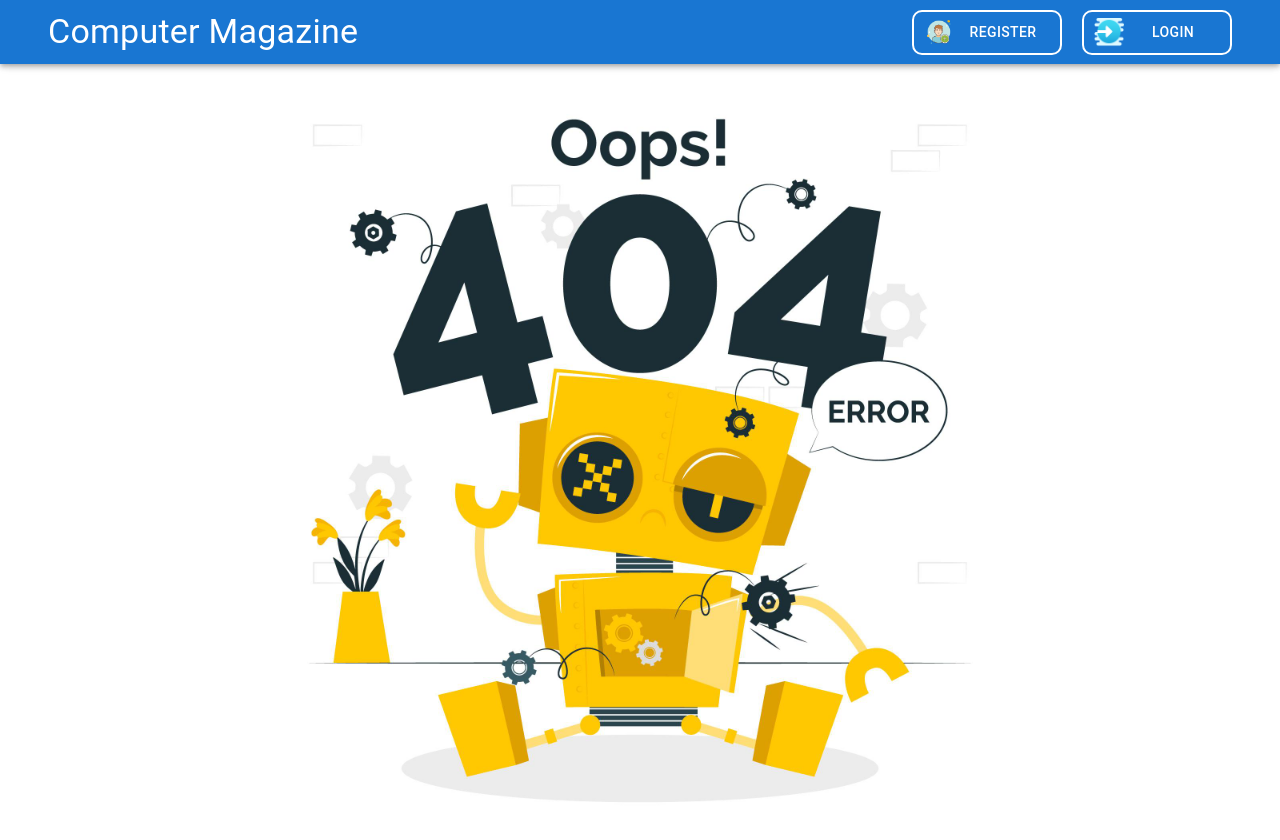
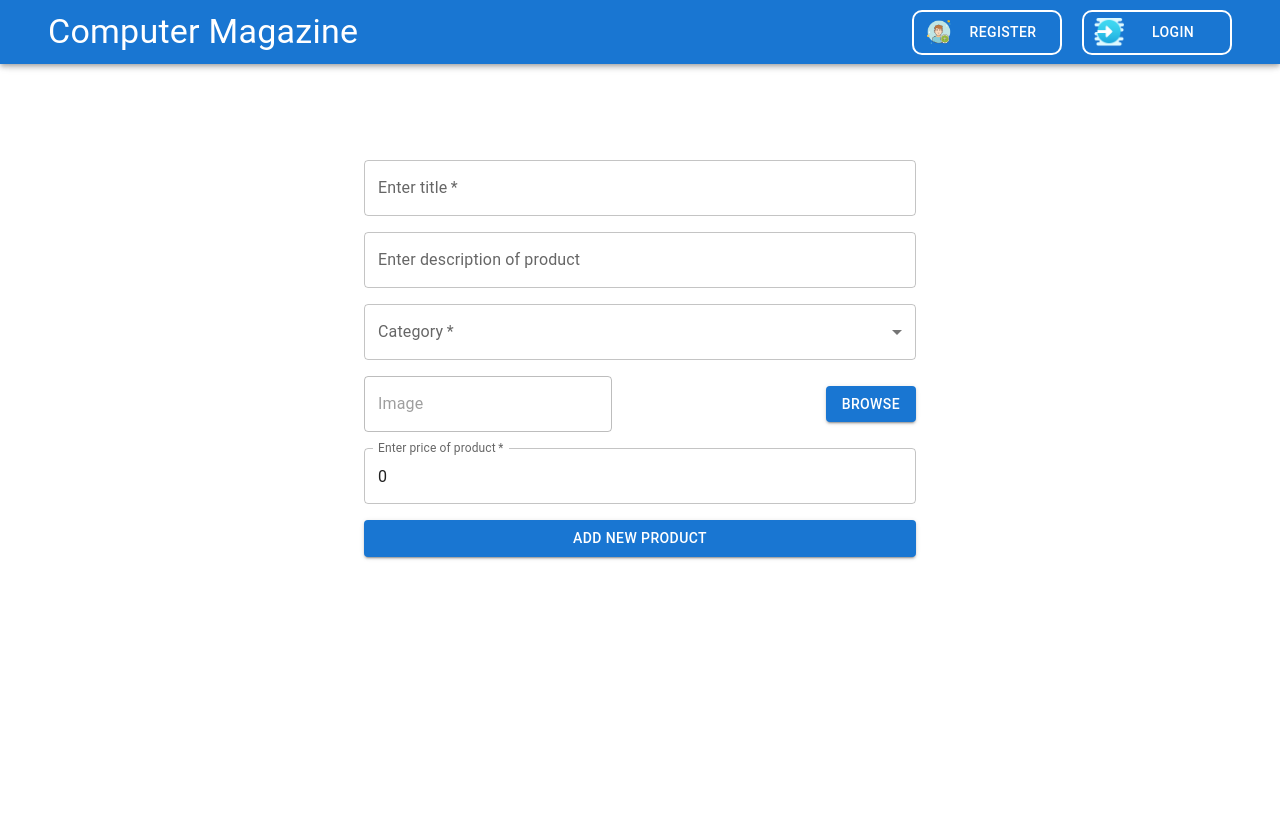
Before and after one commit to red88july/test_work11, a React (Vite) app in the folder frontend/: page /new-product in a window 1280 px wide. Shown: the top 840 px of the page. After the commit the page ends 800 px from the top, so only its background shows below. Built offline with nearby package versions, Linux system fonts and the light colour scheme.

Commit message:
"Create Form for add product, set thunk and slice for on it"

```diff
--- a/frontend/app/store.ts
+++ b/frontend/app/store.ts
@@ -3,6 +3,7 @@ import { combineReducers, configureStore } from '@reduxjs/toolkit';
 import { FLUSH, PAUSE, PERSIST, PURGE, REGISTER, REHYDRATE,persistReducer, persistStore } from 'redux-persist';
 import storage from 'redux-persist/lib/storage';
 import {usersReducer} from '../src/features/users/usersSlice.ts';
+import {productsReducer} from '../src/features/products/productsSlice.ts';
 
 const usersPersistConfig = {
   key: 'magazine:users',
@@ -12,7 +13,7 @@ const usersPersistConfig = {
 
 const rootReducer = combineReducers({
   users: persistReducer(usersPersistConfig, usersReducer),
-
+  products: productsReducer,
 });
 
 export const store = configureStore({
--- a/frontend/src/App.tsx
+++ b/frontend/src/App.tsx
@@ -4,6 +4,7 @@ import {Route, Routes} from 'react-router-dom';
 import RegForm from './features/users/RegForm.tsx';
 import {Box} from '@mui/material';
 import LogForm from './features/users/LogForm.tsx';
+import ProductForm from './features/products/ProductForm.tsx';
 
 function App() {
 
@@ -14,7 +15,7 @@ function App() {
           {/*<Route path="/" element={(<Posts />)}/>*/}
           <Route path="/register" element={(<RegForm />)}/>
           <Route path="/login" element={(<LogForm />)}/>
-          {/*<Route path="/new-post" element={(<PostForm />)}/>*/}
+          <Route path="/new-product" element={(<ProductForm />)}/>
           {/*<Route path="posts/:id" element={(<ViewPost />)}/>*/}
           <Route path="*" element={(
             <Box
--- a/frontend/src/components/UI/AppToolbar/AppToolbar.tsx
+++ b/frontend/src/components/UI/AppToolbar/AppToolbar.tsx
@@ -22,14 +22,13 @@ const AppToolbar = () => {
       <Container maxWidth="xl">
         <Toolbar>
           <Grid container justifyContent="space-between" alignItems="center">
-            <Typography variant="h4" component="div" sx={{flexGrow: 1}}>
+            <Typography variant="h4" component="div">
               <Link href="/" sx={MainNav}>
                 Computer Magazine
               </Link>
             </Typography>
+            {user ? (<UserMenu user={user} />) : <GuestMenu /> }
           </Grid>
-          {user ? (<UserMenu user={user} />) : <GuestMenu /> }
-
         </Toolbar>
       </Container>
     </AppBar>
--- a/frontend/src/components/UI/AppToolbar/UserMenu.tsx
+++ b/frontend/src/components/UI/AppToolbar/UserMenu.tsx
@@ -56,7 +56,7 @@ const UserMenu: React.FC<Props> = ({user}) => {
         </Box>
         <Box sx={boxStyleLink}>
           <Link href="/new-product" sx={addPost}>
-            Add new product
+            Add new item
           </Link>
         </Box>
       </Box>
--- /dev/null
+++ b/frontend/src/features/products/ProductForm.tsx
@@ -0,0 +1,152 @@
+import {Alert, Box, Button, CircularProgress, Container, Grid, MenuItem, TextField} from '@mui/material';
+import React, { useState } from 'react';
+
+import { useAppDispatch } from '../../../app/hooks.ts';
+import {productCreate} from './productsThunk.ts';
+
+import FileInput from '../../components/FileInput/FileInput';
+import { useSelector } from 'react-redux';
+import {errorLoadProduct, loadingProduct} from './productsSlice.ts';
+
+const ProductForm = () => {
+
+  const dispatch = useAppDispatch();
+
+  const isLoadingPost = useSelector(loadingProduct);
+  const isErrorLoadPost = useSelector(errorLoadProduct);
+
+  const [state, setState] = useState({
+    title: '',
+    description: '',
+    category: '',
+    image: null,
+    price: 0,
+  });
+
+  const inputChangeHandler = (e: React.ChangeEvent<HTMLInputElement>) => {
+    const {name, value} = e.target;
+
+    setState(prevState => {
+      return {...prevState, [name]: value};
+    });
+  };
+
+  const onFormSubmit = async (event: React.FormEvent) => {
+    event.preventDefault();
+    try {
+      await dispatch(productCreate(state)).unwrap();
+
+      setState((prevState) => {
+        return {
+          ...prevState,
+          title: '',
+          description: '',
+          category: '',
+          price: 0,
+        };
+      });
+
+    } catch (e) {
+      //
+    }
+  };
+
+  const fileInputChangeHandler = (e: React.ChangeEvent<HTMLInputElement>) => {
+    const {name, files} = e.target;
+    if (files) {
+      setState(prevState => ({
+        ...prevState, [name]: files[0]
+      }));
+    }
+  };
+
+  return (
+      <Container maxWidth="sm">
+        <Box marginTop={20}>
+          {isErrorLoadPost && (
+            <Box marginBottom={4}>
+              <Alert severity="warning">
+                {isErrorLoadPost.message}
+              </Alert>
+            </Box>
+          )}
+          <form
+            autoComplete="off"
+            onSubmit={onFormSubmit}>
+            <Grid container direction="column" spacing={2}>
+              <Grid item xs>
+                <TextField
+                  required
+                  fullWidth
+                  id="title"
+                  label="Enter title"
+                  name="title"
+                  value={state.title}
+                  onChange={inputChangeHandler}
+                />
+              </Grid>
+              <Grid item xs>
+                <TextField
+                  fullWidth
+                  id="description"
+                  label="Enter description of product"
+                  name="description"
+                  value={state.description}
+                  onChange={inputChangeHandler}
+                />
+              </Grid>
+              <Grid item md>
+                <TextField
+                  fullWidth
+                  select
+                  id="category" label="Category"
+                  value={state.category}
+                  onChange={inputChangeHandler}
+                  name="category"
+                  required>
+                  <MenuItem value="" disabled>Please select category...</MenuItem>
+                  <MenuItem value="SSDs">SSDs</MenuItem>
+                  <MenuItem value="GPUs">GPUs</MenuItem>
+                  <MenuItem value="CPUs" >CPUs</MenuItem>
+                  <MenuItem value="Motherboards" >Motherboards</MenuItem>
+                  <MenuItem value="Monitors" >Monitors</MenuItem>
+                  <MenuItem value="Keyboard" >Keyboard</MenuItem>
+                  <MenuItem value="Printers" >Printers</MenuItem>
+                </TextField>
+              </Grid>
+              <Grid item xs>
+                <FileInput
+                  label="Image"
+                  name="image"
+                  onChange={fileInputChangeHandler}
+                />
+              </Grid>
+              <Grid item xs>
+                <TextField
+                  fullWidth
+                  required
+                  id="price"
+                  label="Enter price of product"
+                  name="price"
+                  value={state.price}
+                  onChange={inputChangeHandler}
+                />
+              </Grid>
+              <Grid item xs>
+                <Button
+                  fullWidth
+                  type="submit"
+                  color="primary"
+                  variant="contained"
+                disabled={isLoadingPost}>
+                  {isLoadingPost ? <CircularProgress /> : 'Add new Product'}
+                </Button>
+              </Grid>
+            </Grid>
+          </form>
+        </Box>
+      </Container>
+  );
+};
+
+export default ProductForm;
--- /dev/null
+++ b/frontend/src/features/products/productsSlice.ts
@@ -0,0 +1,82 @@
+import { createSlice } from '@reduxjs/toolkit';
+
+import {GlobalError, ProductsMutation} from '../../types';
+import { productCreate} from './productsThunk.ts';
+import {RootState} from '../../../app/store.ts';
+
+interface ProductsState {
+  posts: ProductsMutation | null;
+  isLoadingProduct: boolean;
+  isErrorProduct: GlobalError | null;
+  // allPosts: Posts[];
+  // post: Posts | null;
+
+  // isLoadingPosts: boolean;
+  // isLoadViewPost: boolean;
+}
+
+const initialState: ProductsState = {
+  posts: null,
+  isLoadingProduct: false,
+  isErrorProduct: null,
+  // allPosts: [],
+  // post: null,
+  //
+  // isLoadingPosts: false,
+  // isLoadViewPost: false,
+};
+
+export const productsSlice = createSlice({
+  name: 'products',
+  initialState,
+  reducers: {},
+
+  extraReducers: (builder) => {
+
+    builder.addCase(productCreate.pending, (state) => {
+      state.isLoadingProduct = true;
+      state.isErrorProduct = null;
+    });
+    builder.addCase(productCreate.fulfilled, (state, {payload: data}) => {
+      state.isLoadingProduct = false;
+      state.posts = data;
+    });
+    builder.addCase(productCreate.rejected, (state, {payload: error}) => {
+      state.isLoadingProduct = false;
+      state.isErrorProduct = error || null;
+    });
+
+    // builder.addCase(getPosts.pending, (state) => {
+    //   state.isLoadingPosts = true;
+    // });
+    // builder.addCase(getPosts.fulfilled, (state, {payload: data}) => {
+    //   state.isLoadingPosts = false;
+    //   state.allPosts = data;
+    // });
+    // builder.addCase(getPosts.rejected, (state) => {
+    //   state.isLoadingPosts = false;
+    // });
+    //
+    // builder.addCase(viewOnePost.pending, (state) => {
+    //   state.isLoadViewPost = true;
+    // });
+    // builder.addCase(viewOnePost.fulfilled, (state, {payload: post}: PayloadAction<Posts>) => {
+    //   state.isLoadViewPost = false;
+    //   state.post = post;
+    // });
+    // builder.addCase(viewOnePost.rejected, (state) => {
+    //   state.isLoadViewPost = false;
+    // });
+
+  }
+});
+
+export const productsReducer = productsSlice.reducer;
+
+export const loadingProduct = (state: RootState) => state.products.isLoadingProduct;
+export const errorLoadProduct = (state: RootState) => state.products.isErrorProduct;
+//
+// export const getAllPost = (state: RootState) => state.posts.allPosts;
+// export const isLoadPosts = (state: RootState) => state.posts.isLoadingPosts;
+//
+// export const selectViewPost = (state: RootState) => state.posts.post;
--- /dev/null
+++ b/frontend/src/features/products/productsThunk.ts
@@ -0,0 +1,59 @@
+import { createAsyncThunk } from '@reduxjs/toolkit';
+import { isAxiosError } from 'axios';
+
+import { RootState } from '../../../app/store.ts';
+
+import axiosApi from '../../axiosApi.ts';
+import {GlobalError, Product, ProductsMutation} from '../../types';
+
+export const productCreate = createAsyncThunk<ProductsMutation, Product, {  rejectValue: GlobalError, state: RootState }>(
+  'products/productCreate',
+  async (productPost,  {rejectWithValue, getState}) => {
+
+    try {
+      const token = getState().users.users?.token;
+
+      const formData = new FormData();
+      const keys = Object.keys(productPost) as (keyof Product)[];
+
+      keys.forEach(key => {
+        const value = productPost[key];
+
+        if (value !== null) {
+          if (typeof value === 'number') {
+            formData.append(key, value.toString());
+          } else {
+            formData.append(key, value);
+          }
+        }
+      });
+
+      const response = await axiosApi.post('/products', formData, {headers: { 'Authorization': 'Bearer ' + token}});
+      return response.data;
+
+    } catch (e) {
+      if (isAxiosError(e) && e.response && e.response.status === 422) {
+        return rejectWithValue(e.response.data);
+      }
+
+      throw e;
+    }
+  }
+);
+
+
+// export const getPosts = createAsyncThunk<Posts[]>(
+//   'posts/getPosts',
+//   async () => {
+//     const response = await axiosApi.get<Posts []>('/posts');
+//     return response.data;
+//   }
+// );
+//
+// export const viewOnePost = createAsyncThunk<Posts, string>(
+//   'posts/viewOnePost',
+//   async (id) => {
+//     const response = await axiosApi.get('/posts/' + id);
+//     return response.data;
+//   }
+// );
--- a/frontend/src/features/users/LogForm.tsx
+++ b/frontend/src/features/users/LogForm.tsx
@@ -14,7 +14,6 @@ const LogForm = () => {
 
   const dispatch = useAppDispatch();
   const navigate = useNavigate();
-  // const userDetails = useAppSelector(selectUserDetails);
 
   const loadingLogin = useAppSelector(isLoginUser);
   const errorLogin = useAppSelector(isLoginError);
```
Also changed, not shown: frontend/src/types.d.ts (+17 -18 lines), 1 other file (tests, documents, lock files or other folders).
